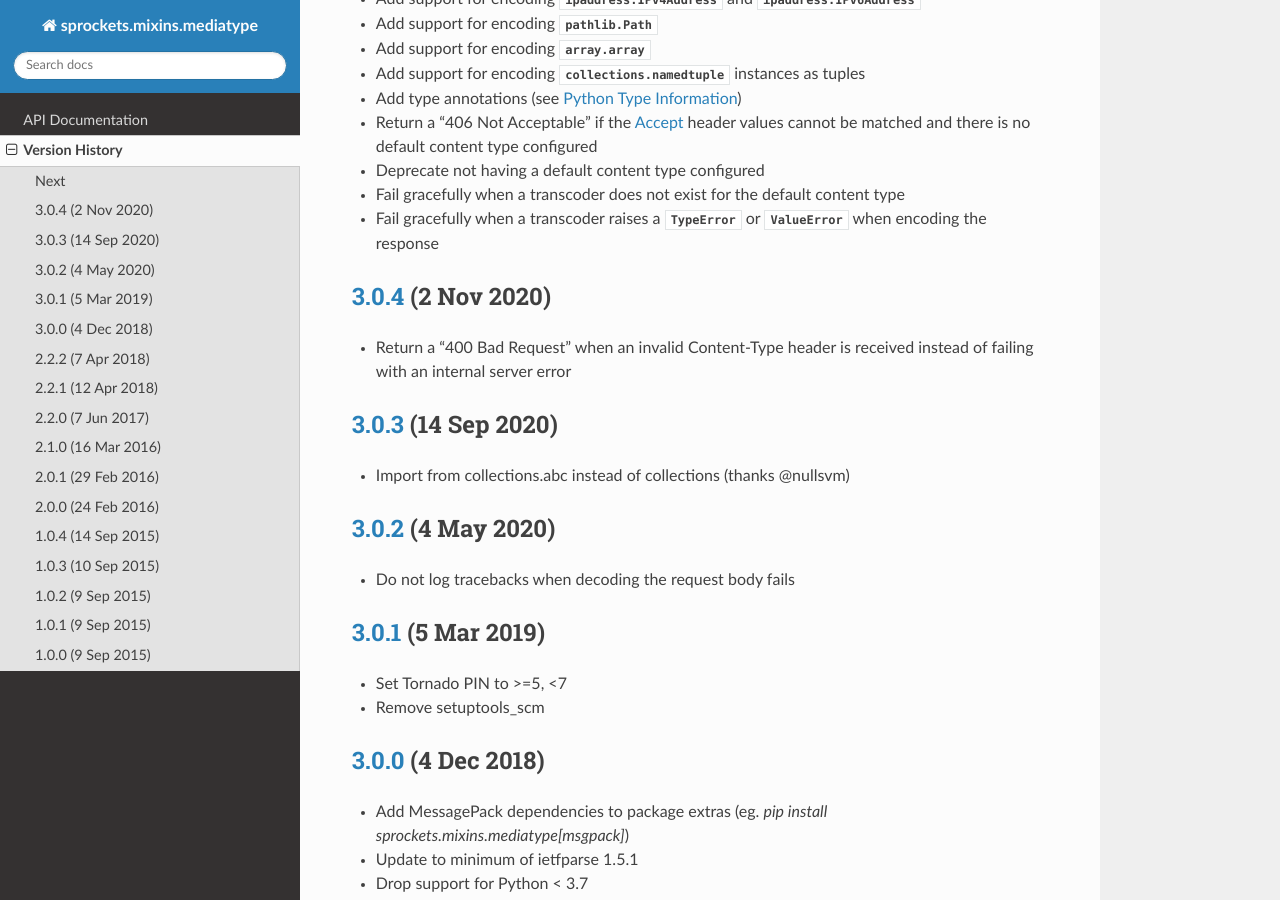
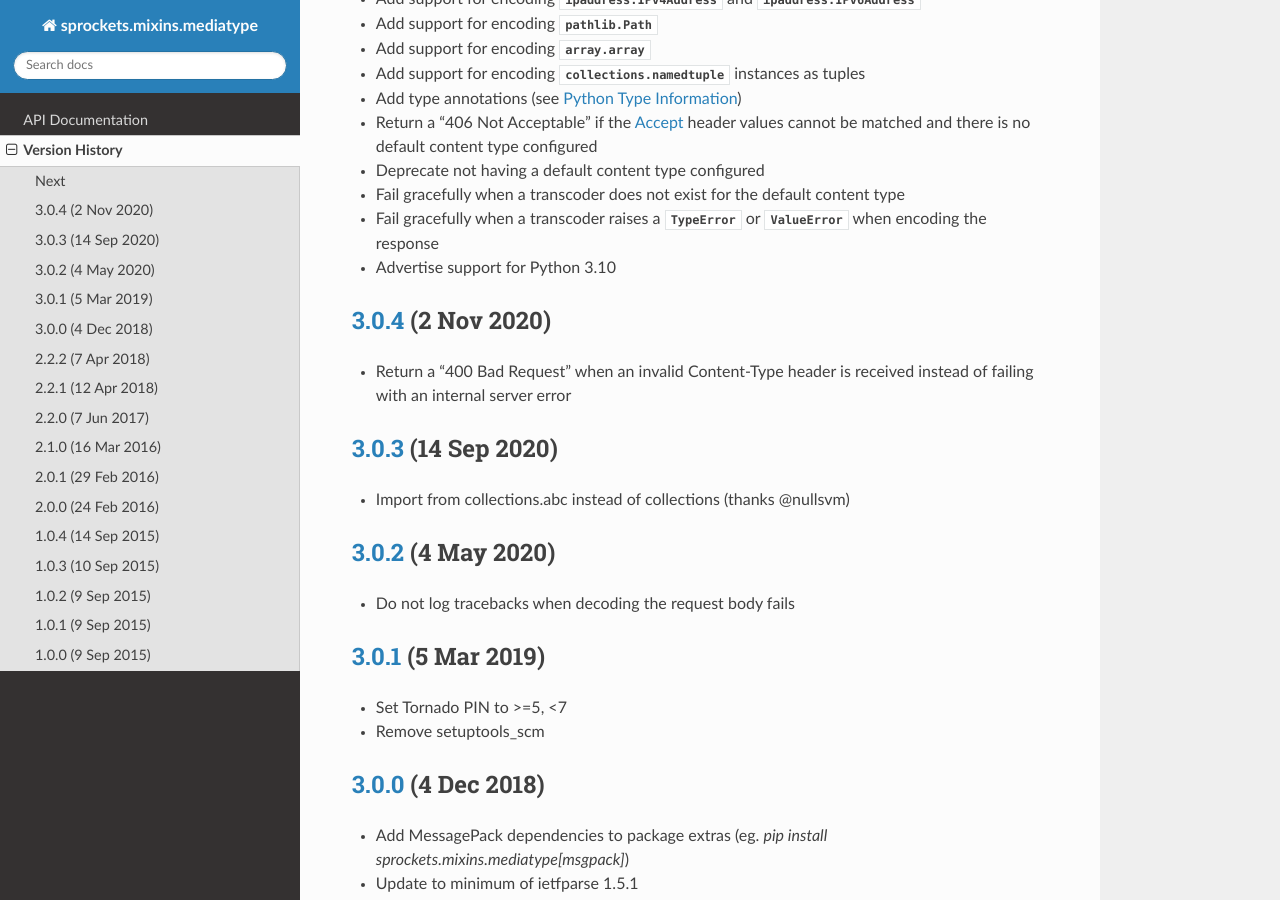
Before and after one commit to sprockets/sprockets.mixins.mediatype, a Sphinx documentation site: the page built from docs/history.rst, in a window 1280 px wide and 900 px high, scrolled down 303 px. Built offline with Sphinx 7.4.7 and the Read the Docs theme 2.0.0, drawn with Linux system fonts in a browser that asks for light colours.

Commit message:
Advertise support for Python 3.10

```diff
--- a/docs/history.rst
+++ b/docs/history.rst
@@ -17,6 +17,7 @@ Version History
 - Fail gracefully when a transcoder does not exist for the default content type
 - Fail gracefully when a transcoder raises a :exc:`TypeError` or :exc:`ValueError` when encoding
   the response
+- Advertise support for Python 3.10
 
 .. _application/x-www-formurlencoded: https://url.spec.whatwg.org/#application/x-www-form-urlencoded
 
--- a/setup.cfg
+++ b/setup.cfg
@@ -24,6 +24,7 @@ classifiers =
 	Programming Language :: Python :: 3.7
 	Programming Language :: Python :: 3.8
 	Programming Language :: Python :: 3.9
+	Programming Language :: Python :: 3.10
 	Programming Language :: Python :: Implementation :: CPython
 	Topic :: Software Development :: Libraries
 	Topic :: Software Development :: Libraries :: Python Modules
```
Also changed, not shown: 2 other files.
